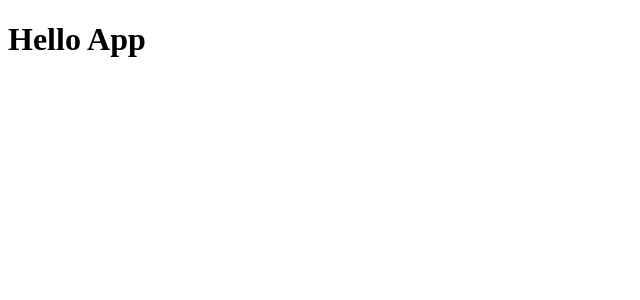
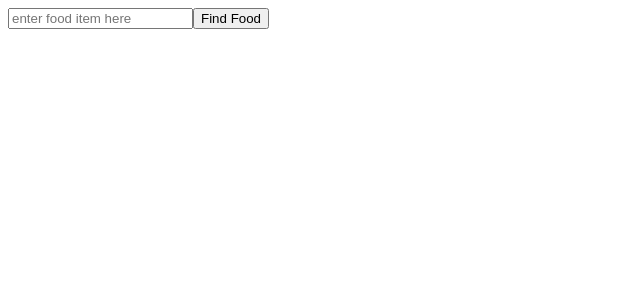
Before and after one commit to altafmquadri/caloriEat, a React app: page / in a window 1280 px wide. Shown: the top 300 px of the page, without its empty margins (0-640 px from the left). Built offline with nearby package versions, Linux system fonts and the light colour scheme.

Commit message:
setup env variables, and amended webpack to use dotenv and webpack define plugin, was able to fetch data from the api

```diff
--- /dev/null
+++ b/src/components/App.js
@@ -0,0 +1,12 @@
+import React, { Component } from 'react';
+import InputForm from './InputForm'
+
+class App extends Component {
+    render() {
+        return (
+            <InputForm />
+        )
+    }
+}
+
+export default App;
--- /dev/null
+++ b/src/components/InputForm.js
@@ -0,0 +1,34 @@
+import React, { Component } from 'react';
+
+class InputForm extends Component {
+    state = {
+        foodItem: ''
+    }
+
+    onChange = e => {
+        this.setState({ foodItem: e.target.value });
+    }
+
+    onSubmit = e => {
+        e.preventDefault()
+        const lookup = this.state.foodItem.split(' ').join('%20')
+        fetch(`https://api.edamam.com/api/food-database/v2/parser?ingr=${lookup}&app_id=${process.env.EDAMAM_APP_ID}&app_key=${process.env.EDAMAM_APP_KEY}`)
+            .then(res => res.json())
+            .then(data => console.log(data))
+    }
+
+    render() {
+        return (
+            <form onSubmit={this.onSubmit}>
+                <input
+                    type="text"
+                    placeholder="enter food item here"
+                    value={this.state.foodItem}
+                    onChange={this.onChange}></input>
+                <button type="submit">Find Food</button>
+            </form>
+        );
+    }
+}
+
+export default InputForm;
--- a/src/index.js
+++ b/src/index.js
@@ -1,4 +1,5 @@
 import React from 'react';
 import ReactDOM from 'react-dom'
+import App from './components/App'
 
-ReactDOM.render(<h1>Hello App</h1>, document.getElementById('app'))
+ReactDOM.render(<App />, document.getElementById('app'))
--- a/webpack.config.js
+++ b/webpack.config.js
@@ -1,8 +1,13 @@
 const path = require('path')
 const HtmlWebpackPlugin = require('html-webpack-plugin')
 const MiniCssExtractPlugin = require('mini-css-extract-plugin')
+const webpack = require('webpack')
 
 process.env.NODE_ENV = process.env.NODE_ENV || 'development'
+
+if(process.env.NODE_ENV === 'development' || process.env.NODE_ENV === 'test') {
+    require('dotenv').config({path: '.env.development'})
+}
 
 module.exports = env => {
     const isProduction = env === 'production'
@@ -54,6 +59,10 @@ module.exports = env => {
             }),
             new MiniCssExtractPlugin({
                 filename: 'styles.css'
+            }),
+            new webpack.DefinePlugin({
+                'process.env.EDAMAM_APP_ID': JSON.stringify(process.env.EDAMAM_APP_ID),
+                'process.env.EDAMAM_APP_KEY': JSON.stringify(process.env.EDAMAM_APP_KEY)
             })
         ]
     }
```
Also changed, not shown: src/tests/setupTests.js (+2 -0 lines), 1 other file (tests, documents, lock files or other folders).
